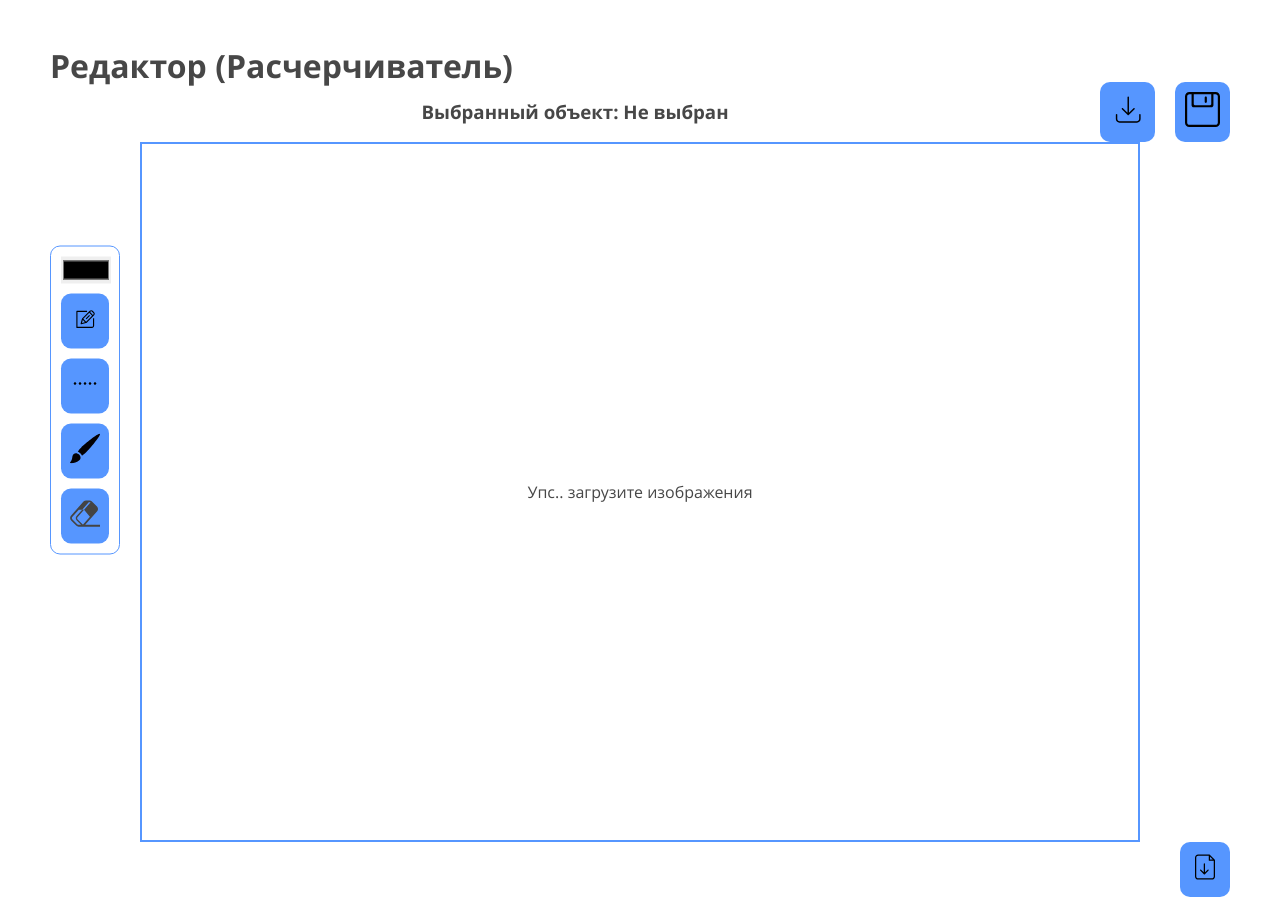
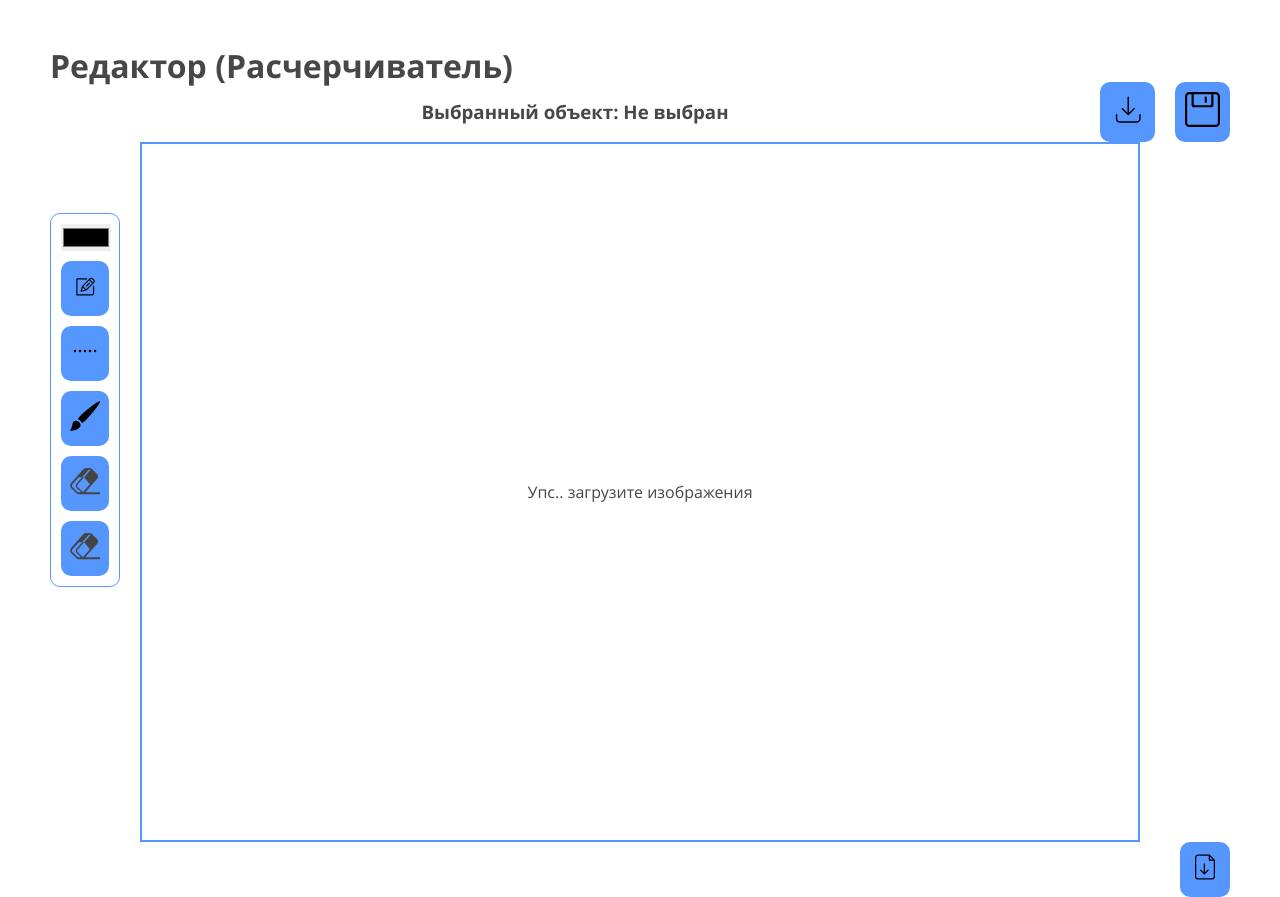
Before and after one commit to goriori/tracer, a Vue app: page /editor in a window 1280 px wide. Built offline with nearby package versions, Linux system fonts and the light colour scheme.

Commit message:
feat: - add clear coordinate action with empty functional . - add action in aside component. - add emits for that action

```diff
--- /dev/null
+++ b/src/actions/clear/clear-coordinate/clear-coordinate.vue
@@ -0,0 +1,23 @@
+<script setup>
+
+import ClearButton from "@/components/ui/button/clear/clear-button.vue";
+import {ref} from "vue";
+
+const emits = defineEmits(['clear'])
+const isActive = ref(false)
+const onClick = () => {
+  isActive.value = !isActive.value
+  if (isActive.value) emits('clear', 'start_clear_coordinate')
+  else emits('clear', 'stop_clear_coordinate')
+}
+</script>
+
+<template>
+  <ClearButton @click="onClick" :class="[isActive? 'active': '' ]"/>
+</template>
+
+<style scoped lang="scss">
+.active {
+  background: red;
+}
+</style>
--- a/src/components/aside/aside.vue
+++ b/src/components/aside/aside.vue
@@ -1,11 +1,12 @@
 <script setup>
 
 import BrushAction from "@/actions/brush/brush-action.vue";
-import ClearAction from "@/actions/clear/clear-action.vue";
+import ClearAction from "@/actions/clear/clear-all/clear-action.vue";
 import ColorButton from "@/components/ui/button/color/color-button.vue";
 import DrawAction from "@/actions/draw/draw-action.vue";
 import EditButton from "@/components/ui/button/edit/edit-button.vue";
 import BrushColorAction from "@/actions/brush-color/brush-color-action.vue";
+import ClearCoordinate from "@/actions/clear/clear-coordinate/clear-coordinate.vue";
 
 const emits = defineEmits(['event-update'])
 
@@ -14,7 +15,9 @@ const actionsEmits = {
   change_brush: (type) => eventUpdate(type),
   start_drawing: (type) => eventUpdate(type),
   stop_drawing: (type) => eventUpdate(type),
-  clear_all: (type) => eventUpdate(type)
+  clear_all: (type) => eventUpdate(type),
+  start_clear_coordinate: (type) => eventUpdate(type),
+  stop_clear_coordinate: (type) => eventUpdate(type)
 }
 
 const eventUpdate = (type) => emits('event-update', type)
@@ -30,6 +33,7 @@ const onEmitHandler = (type) => {
     <BrushAction @change-brush="onEmitHandler"/>
     <DrawAction @start-drawing="onEmitHandler" @stop-drawing="onEmitHandler" class="action"/>
     <ClearAction @clear="onEmitHandler" class="action"/>
+    <ClearCoordinate @clear="onEmitHandler" class="action"/>
   </aside>
 </template>
 
--- a/src/pages/Editor.vue
+++ b/src/pages/Editor.vue
@@ -27,6 +27,8 @@ const appEvents = {
   download_json: () => initChart(),
   start_drawing: () => targetElement.value.addEventListener('click', eventTargetElementHandler),
   stop_drawing: () => targetElement.value.removeEventListener('click', eventTargetElementHandler),
+  start_clear_coordinate: () => targetElement.value.addEventListener('click', eventTargetElementHandler),
+  stop_clear_coordinate: () => targetElement.value.removeEventListener('click', eventTargetElementHandler),
   change_brush_color: () => {
     setBrushColor()
     coordinatorStore.setOptionCoordinate(regionStore.getTargetRegion().name, {color: brushStore.getColor()})
```
Also changed, not shown: src/actions/clear/clear-all/clear-action.vue (renamed from src/actions/clear/clear-action.vue).
